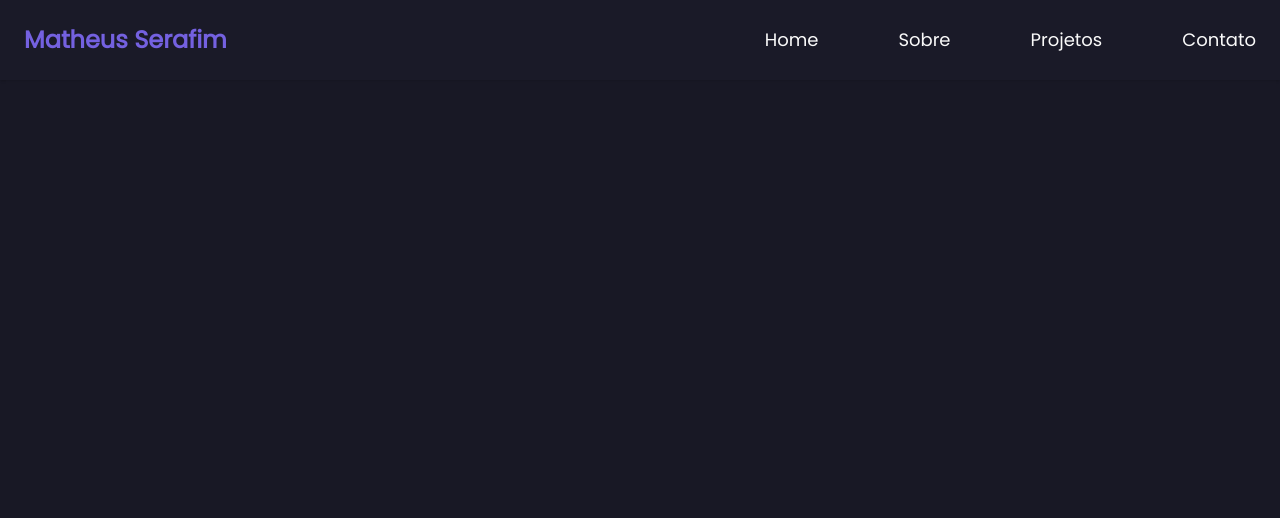
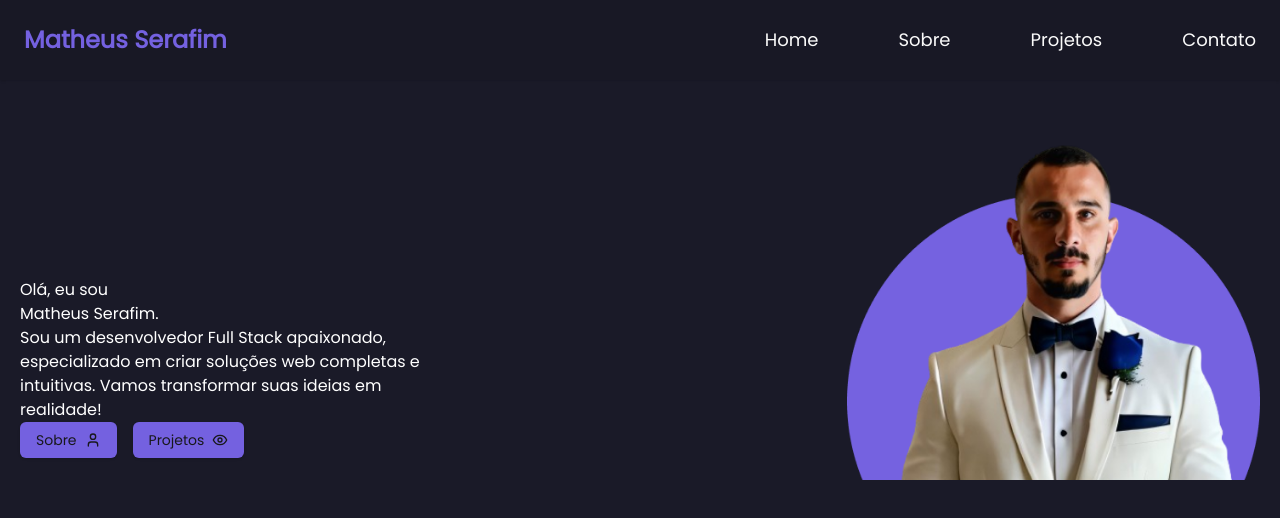
Before and after one commit to serafimmatheus/portfolio, a Next.js app: page / in a window 1280 px wide. Shown: the top 518 px of the page. Built offline with nearby package versions, Linux system fonts and the light colour scheme.

Commit message:
feat: initial page Home

```diff
--- a/src/app/(home)/page.tsx
+++ b/src/app/(home)/page.tsx
@@ -1,11 +1,49 @@
+import { Eye, User } from 'lucide-react'
+import { Button } from '../_components/ui/button'
 import { Header } from './_components/header'
+import Image from 'next/image'
 
 export default function Home() {
   return (
     <>
       <Header />
 
-      <main></main>
+      <main className="mx-auto mt-12 max-w-[1410px] px-5">
+        <section className="relative grid grid-cols-3 items-center">
+          <div className="col-span-2">
+            <h2>Olá, eu sou</h2>
+            <h2>Matheus Serafim.</h2>
+            <p className="w-full max-w-[435px]">
+              Sou um desenvolvedor Full Stack apaixonado, especializado em criar
+              soluções web completas e intuitivas. Vamos transformar suas ideias
+              em realidade!
+            </p>
+
+            <div className="space-x-4">
+              <Button>
+                Sobre
+                <User className="ml-2" size={16} />
+              </Button>
+
+              <Button>
+                Projetos
+                <Eye className="ml-2" size={16} />
+              </Button>
+            </div>
+          </div>
+
+          <div className="col-span-1">
+            <Image
+              src="/perfil.png"
+              alt="matheus serafim"
+              width={486}
+              height={432}
+            />
+          </div>
+
+          <div className="absolute bottom-0 left-0 right-0 h-[128px] w-full bg-background" />
+        </section>
+      </main>
 
       <footer></footer>
     </>
--- a/src/app/globals.css
+++ b/src/app/globals.css
@@ -36,10 +36,10 @@
   }
 
   .dark {
-    --background: 240 21% 12%;
+    --background: 240 22% 13%;
     --foreground: 0 0% 100%;
 
-    --card: 240 22% 13%;
+    --card: 240 21% 12%;
     --card-foreground: 0 0% 98%;
 
     --popover: 240 10% 3.9%;
```
Also changed, not shown: public/perfil.png (added).
